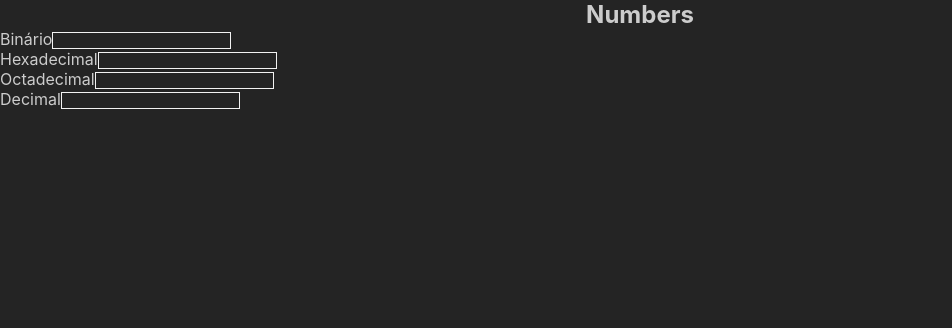
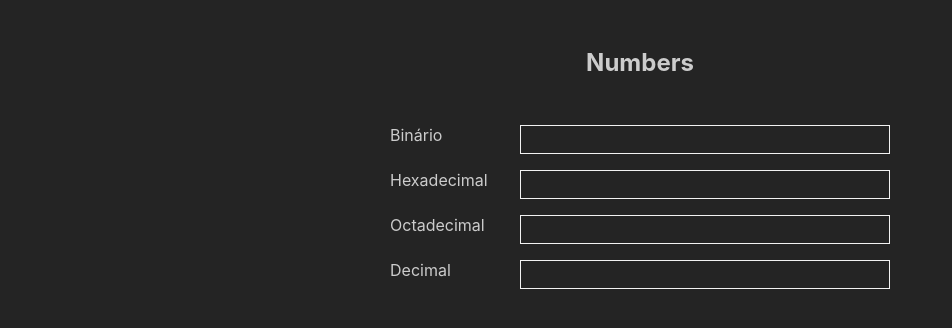
Before and after one commit to MartinsRoberto/ts_easy_tools, a React (Vite) app: page /numbers in a window 1280 px wide. Shown: the top 328 px of the page, without its empty margins (0-952 px from the left). Built offline with nearby package versions, Linux system fonts and the light colour scheme.

Commit message:
conversor de numeros

```diff
--- a/src/index.css
+++ b/src/index.css
@@ -32,14 +32,33 @@ li{
 
 h2{
   text-align: center;
+  margin: 2em 0;
+}
+
+form{
+  width: 500px;
+  margin: auto;
 }
 
 label{
-  display: block;
+  display: flex;
+  justify-content: space-between;
+  margin-bottom: 1em;
 }
+
+label span{
+  min-width: 130px;
+}
+
 input{
   border: 1px solid var(--color-white-1);
   background-color: transparent;
   color: var(--color-white-2);
   box-sizing: border-box;
+  flex: 1;
+  padding: 6px;
 }
+
+input:focus{
+  outline: var(--color-blue-1);
+}
--- a/src/routes/Home.tsx
+++ b/src/routes/Home.tsx
@@ -1,5 +1,3 @@
-import React from 'react'
-import { Link } from 'react-router-dom'
 import Card from '../components/Card'
 
 import './Home.css'
@@ -15,10 +13,10 @@ const Home = (props: Props) => {
           title="Numbers"
           pathLink="/numbers"
           description="Converta para os números para outra unidade"
-          example1="Binário para Hexadecimal"
-          example2="Hexadecimal para Octadecimal"
-          example3="Octadecimal para Decimal"
-          example4="Decimal para Romano"
+          example1="Binário"
+          example2="Hexadecimal"
+          example3="Octadecimal"
+          example4="Decimal"
         />
         <Card
           title="Numbers"
--- a/src/routes/Numbers.tsx
+++ b/src/routes/Numbers.tsx
@@ -1,6 +1,9 @@
-import React, { useEffect, useState } from 'react'
+import { useState } from 'react'
+import { useAsyncValue } from 'react-router'
 
 type Props = {}
+
+
 
 const Numbers = (props: Props) => {
   const [binario, setBinario] = useState<string>('')
@@ -8,13 +11,32 @@ const Numbers = (props: Props) => {
   const [octa, setOcta] = useState<string>('')
   const [decimal, setDecimal] = useState<string>('')
 
-  const converBinario = (value: string):void  => {
-    const convert: number = parseInt(value,2)
+  const convertBinario = (value: string): void => {
+    const convert: number = parseInt(value.replace(/[^01]/g, ""), 2)
+    convertAll(convert)
+  }
 
-    setBinario(value)
-    setHexa(convert.toString(16))
-    setOcta(convert.toString(8))
-    setDecimal(convert.toString(10))
+  const convertHexa = (value: string): void => {
+    const convert: number = parseInt(value.replace(/[^0-9A-Fa-f]/g, ""), 16)
+    convertAll(convert)
+  }
+
+  const convertOcta = (value: string): void => {
+    const convert: number = parseInt(value.replace(/[^0-7]/g, ""), 8)
+    convertAll(convert)
+  }
+
+  const convertDecimal = (value: string): void => {
+    const convert: number = parseInt(value.replace(/[^0-9]/g, ""))
+    convertAll(convert)
+  }
+
+  const convertAll = (value: number): void => {
+    if (isNaN(value)) return
+    setBinario(value.toString(2))
+    setHexa(value.toString(16))
+    setOcta(value.toString(8))
+    setDecimal(value.toString(10))
   }
 
   return (
@@ -23,19 +45,19 @@ const Numbers = (props: Props) => {
       <form action="">
         <label>
           <span>Binário</span>
-          <input type="text" value={binario} onChange={(e) => converBinario(e.target.value)} />
+          <input type="text" value={binario} onChange={(e) => convertBinario(e.target.value)} />
         </label>
         <label>
           <span>Hexadecimal</span>
-          <input type="text" value={hexa} onChange={(e) => setHexa(e.target.value)} />
+          <input type="text" value={hexa} onChange={(e) => convertHexa(e.target.value)} />
         </label>
         <label>
           <span>Octadecimal</span>
-          <input type="text" value={octa} onChange={(e) => setOcta(e.target.value)} />
+          <input type="text" value={octa} onChange={(e) => convertOcta(e.target.value)} />
         </label>
         <label>
           <span>Decimal</span>
-          <input type="text" value={decimal} onChange={(e) => setDecimal(e.target.value)} />
+          <input type="text" value={decimal} onChange={(e) => convertDecimal(e.target.value)} />
         </label>
       </form>
     </div>
@@ -43,63 +65,3 @@ const Numbers = (props: Props) => {
 }
 
 export default Numbers
-// import React, { useEffect, useState } from 'react'
-
-// type Props = {}
-
-// type FormFields = {
-//   binario: string;
-//   hexa: string;
-//   octa: string;
-//   decimal: string;
-// }
-
-// const formTemplate: FormFields = {
-//   binario: "",
-//   hexa: "",
-//   octa: "",
-//   decimal: "",
-// }
-
-// const Numbers = (props: Props) => {
-//   const [data, setData] = useState(formTemplate)
-
-//   const updateFieldHandler = (key: string, value: string): void => {
-//     if (key == 'binario') {
-//       setData((prev) => {
-//         return { ...prev, [key]: value }
-//       })
-//     }
-//     // setData((prev) => {
-//     //   return { ...prev, [key]: value }
-//     // })
-//   }
-
-
-
-//   return (
-//     <div id='numbers'>
-//       <h2>Numbers</h2>
-//       <form action="">
-//         <label>
-//           <span>Binário</span>
-//           <input type="text" value={data.binario} onChange={(e) => updateFieldHandler("binario", e.target.value)} />
-//         </label>
-//         <label>
-//           <span>Hexadecimal</span>
-//           <input type="text" value={data.hexa} onChange={(e) => updateFieldHandler("hexa", e.target.value)} />
-//         </label>
-//         <label>
-//           <span>Octadecimal</span>
-//           <input type="text" value={data.octa} onChange={(e) => updateFieldHandler("octa", e.target.value)} />
-//         </label>
-//         <label>
-//           <span>Decimal</span>
-//           <input type="text" value={data.decimal} onChange={(e) => updateFieldHandler("decimal", e.target.value)} />
-//         </label>
-//       </form>
-//     </div>
-//   )
-// }
-
-// export default Numbers
```
Also changed, not shown: src/components/Form.tsx (deleted, +0 -16 lines).
